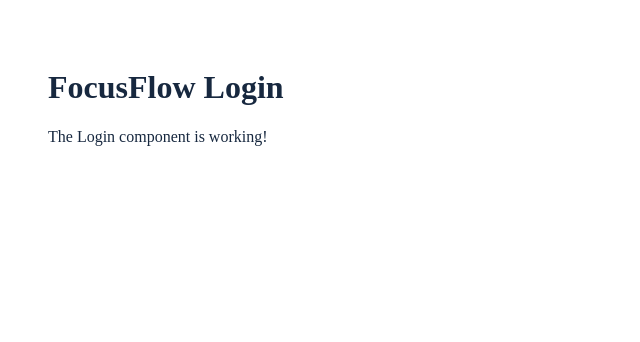
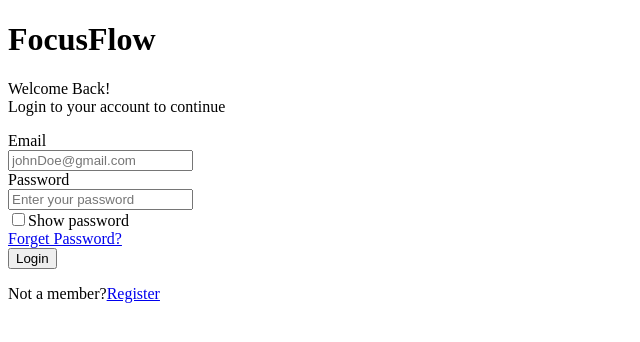
Before and after one commit to brageemah-web/FocusFlow, a React (Vite) app in the folder Frontend/FocusFlow/: page / in a window 1280 px wide. Shown: the top 342 px of the page, without its empty margins (0-640 px from the left). Built offline with nearby package versions, Linux system fonts and the light colour scheme.

Commit message:
implement FocusFlow login page with form validation

```diff
--- a/Frontend/FocusFlow/src/pages/Login.jsx
+++ b/Frontend/FocusFlow/src/pages/Login.jsx
@@ -1,10 +1,67 @@
-function Login() {
-    return (
-        <div style={{ padding: "40px", color: "#17283f" }}>
-            <h1>FocusFlow Login</h1>
-            <p>The Login component is working!</p>
+import {useState} from "react";
+import { useNavigate, Link } from "react-router-dom";
+
+
+function Login(){
+    const navigate = useNavigate();
+    const [email, setEmail] = useState("");
+    const [password, setPassword] = useState("");
+    const [error, setError] = useState("");
+    const [showPassword, setShowPassword] = useState(false);
+
+
+    const handleLogin = (event) => {
+        event.preventDefault();
+        setError("");
+
+        if (!email.trim() || !password) {
+            setError("Please enter your email and password.");
+            return;
+        }
+
+        // Temporary navigation until backend authentication is added
+        navigate("/dashboard");
+    }
+
+    const handleForgetPassword = (event) => {
+        event.preventDefault();
+        setError("Password recovery will be available soon.");
+    };
+
+    return(
+        <div className = "loginPage">
+            <div className = "loginForm">
+                <h1>FocusFlow</h1>
+                <p className = "loginWelcome">
+                    <span>Welcome Back!</span><br/>
+                    Login to your account to continue
+                </p>
+
+                <form>
+                    <label htmlFor = "email" >Email</label><br/>
+                    <input type = "email" id = "email" placeholder = "johnDoe@gmail.com" value = {email} onChange = {(event) => setEmail(event.target.value)} required/><br/>
+
+                    <label htmlFor = "password" >Password</label><br/>
+                    <input type = "password" id = "password" placeholder = "Enter your password" value = {password} onChange = {(event) => setPassword(event.target.value)} required/><br/>
+
+                    <label className = "showPassword">
+                        <input type = "checkbox" checked = {showPassword} onChange = {(event) => setShowPassword(event.target.checked)}/>
+                        Show password
+                    </label>
+
+                    <div className = "forgotPassword">
+                        <a href = "#" onClick = {handleForgetPassword}>Forget Password?</a><br/>
+                    </div>
+
+                    {error && <p className = "formError">{error}</p>}
+
+                    <button onClick = {handleLogin}>Login</button>
+                </form>
+                <p className = "registerPrompt">Not a member?
+                    <Link to = "/register">Register</Link>
+                </p>
+            </div>
         </div>
     );
 }
-
 export default Login;
```
Also changed, not shown: Frontend/FocusFlow/src/assets/loginImg.jpg (deleted).
